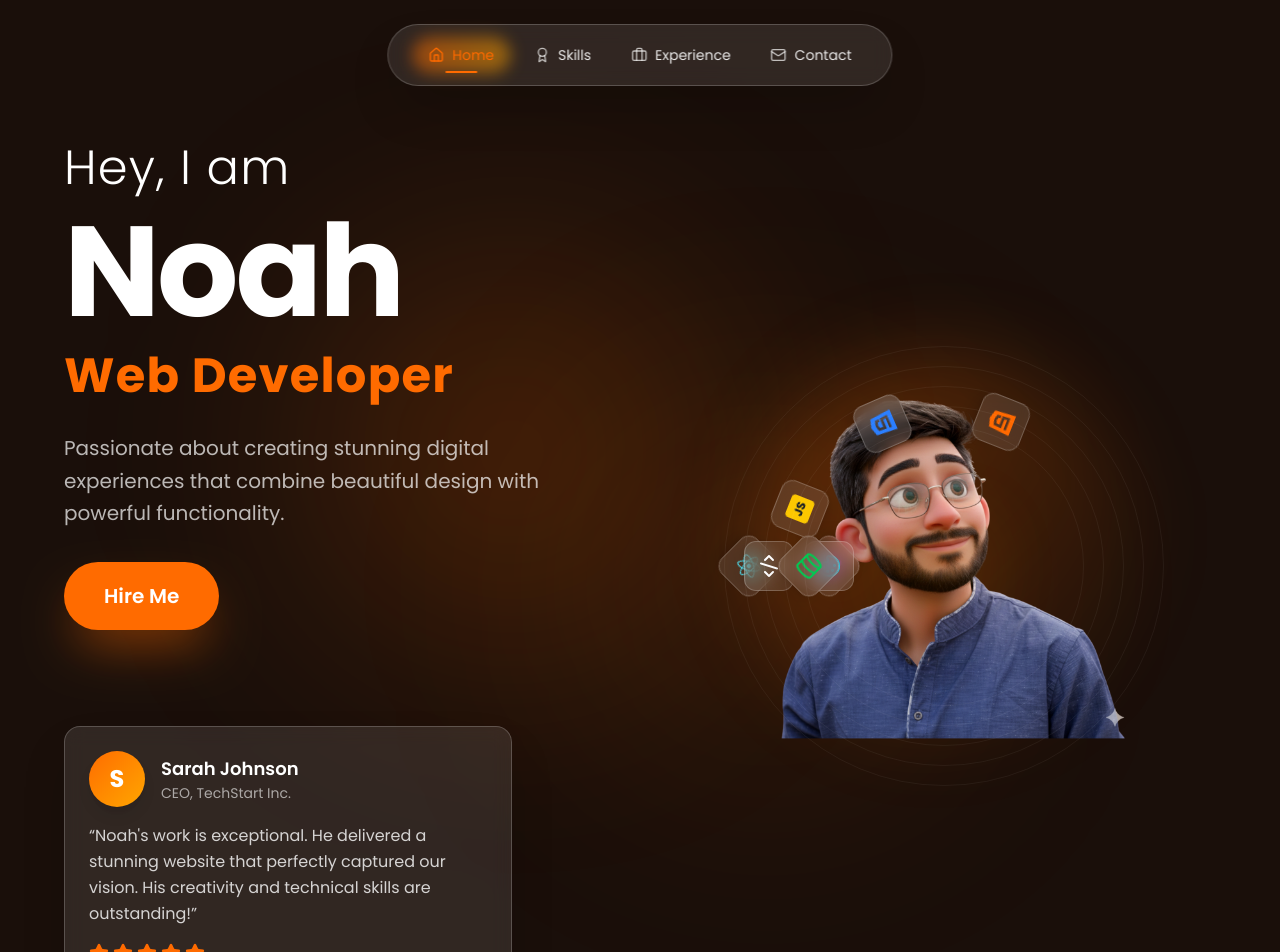
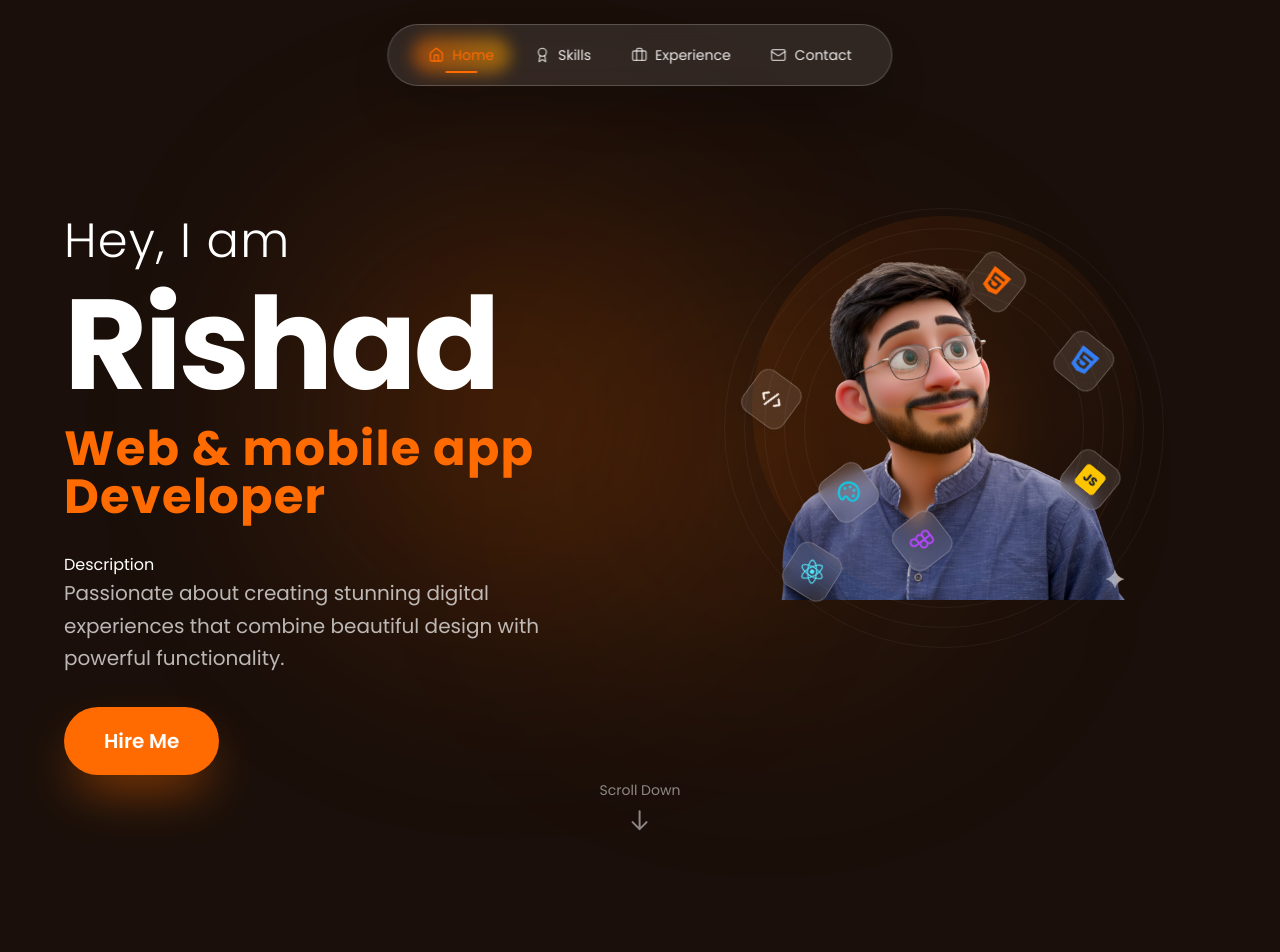
Before and after one commit to Rishad-007/myportfolio, a Next.js app: page / in a window 1280 px wide. Shown: the top 952 px of the page. Built offline with nearby package versions, Linux system fonts and the light colour scheme.

Commit message:
fixed the character

```diff
--- a/app/components/Hero.tsx
+++ b/app/components/Hero.tsx
@@ -1,7 +1,6 @@
 "use client";
 
 import { motion } from "framer-motion";
-import { Star } from "lucide-react";
 import Image from "next/image";
 import OrbitalAnimation from "./OrbitalAnimation";
 
@@ -23,7 +22,7 @@ export default function Hero() {
           initial={{ opacity: 0, x: -50 }}
           animate={{ opacity: 1, x: 0 }}
           transition={{ duration: 0.8, ease: "easeOut" }}
-          className="z-10 flex flex-col space-y-8 text-center lg:text-left"
+          className="order-2 z-10 flex flex-col space-y-8 text-center lg:order-1 lg:text-left"
         >
           {/* Main Heading */}
           <div className="space-y-4">
@@ -42,7 +41,7 @@ export default function Hero() {
               transition={{ delay: 0.4, duration: 0.6 }}
               className="text-6xl font-bold tracking-tight text-white md:text-7xl lg:text-8xl xl:text-9xl"
             >
-              Noah
+              Rishad
             </motion.h1>
 
             <motion.h3
@@ -51,11 +50,10 @@ export default function Hero() {
               transition={{ delay: 0.6, duration: 0.6 }}
               className="text-3xl font-bold tracking-wide text-[#FF6B00] md:text-4xl lg:text-5xl"
             >
-              Web Developer
+              Web & mobile app Developer
             </motion.h3>
           </div>
-
-          {/* Description */}
+          Description
           <motion.p
             initial={{ opacity: 0 }}
             animate={{ opacity: 1 }}
@@ -65,7 +63,6 @@ export default function Hero() {
             Passionate about creating stunning digital experiences that combine
             beautiful design with powerful functionality.
           </motion.p>
-
           {/* CTA Button */}
           <motion.div
             initial={{ opacity: 0, y: 20 }}
@@ -87,39 +84,6 @@ export default function Hero() {
               />
             </motion.button>
           </motion.div>
-
-          {/* Frosted Glass Testimonial Card */}
-          <motion.div
-            initial={{ opacity: 0, y: 30 }}
-            animate={{ opacity: 1, y: 0 }}
-            transition={{ delay: 1.2, duration: 0.6 }}
-            className="glass mt-8 w-full max-w-md rounded-2xl p-6 shadow-2xl lg:mt-16"
-          >
-            <div className="mb-4 flex items-center gap-4">
-              <div className="flex h-14 w-14 items-center justify-center rounded-full bg-gradient-to-br from-[#FF6B00] to-[#FFA500] text-2xl font-bold text-white shadow-lg">
-                S
-              </div>
-              <div>
-                <h4 className="text-lg font-semibold text-white">
-                  Sarah Johnson
-                </h4>
-                <p className="text-sm text-white/60">CEO, TechStart Inc.</p>
-              </div>
-            </div>
-            <p className="text-base leading-relaxed text-white/80">
-              &ldquo;Noah's work is exceptional. He delivered a stunning website
-              that perfectly captured our vision. His creativity and technical
-              skills are outstanding!&rdquo;
-            </p>
-            <div className="mt-4 flex gap-1">
-              {[...Array(5)].map((_, i) => (
-                <Star
-                  key={i}
-                  className="h-5 w-5 fill-[#FF6B00] text-[#FF6B00]"
-                />
-              ))}
-            </div>
-          </motion.div>
         </motion.div>
 
         {/* Right Column - 3D Character Placeholder & Orbital Animation */}
@@ -127,10 +91,14 @@ export default function Hero() {
           initial={{ opacity: 0, x: 50 }}
           animate={{ opacity: 1, x: 0 }}
           transition={{ duration: 0.8, ease: "easeOut", delay: 0.3 }}
-          className="relative flex h-[500px] items-center justify-center lg:h-[700px]"
+          className="relative order-1 -mt-2 flex h-[460px] -translate-y-6 items-center justify-center md:h-[560px] md:-translate-y-10 lg:order-2 lg:h-[700px] lg:-translate-y-16 lg:justify-end"
         >
-          {/* Character Placeholder */}
-          <div className="absolute inset-0 flex items-center justify-center">
+          {/* Solar System Orbital Animation */}
+          <div className="absolute inset-0 z-10 flex items-center justify-center">
+            <OrbitalAnimation />
+          </div>
+
+          {/* Character - Bottom Half (Behind Orbit) */}
           <motion.div
             animate={{
               y: [0, -20, 0],
@@ -140,32 +108,45 @@ export default function Hero() {
               repeat: Infinity,
               ease: "easeInOut",
             }}
-              className="relative"
+            className="absolute inset-0 z-5 flex items-center justify-center"
           >
-              {/* 3D Character Image */}
-              <div className="relative h-64 w-64 md:h-80 md:w-80 lg:h-96 lg:w-96">
-                <div className="absolute inset-0 flex items-center justify-center">
-                  <div className="relative h-full w-full">
+            <div className="relative h-64 w-64 overflow-hidden md:h-80 md:w-80 lg:h-96 lg:w-96">
               <Image
                 src="/character.png"
-                      alt="Noah - 3D Character"
+                alt="Noah - 3D Character Bottom"
                 fill
                 className="object-contain"
                 priority
+                style={{ clipPath: "inset(50% 0 0 0)" }}
               />
             </div>
-                </div>
+          </motion.div>
 
+          {/* Character - Top Half (In Front of Orbit) */}
+          <motion.div
+            animate={{
+              y: [0, -20, 0],
+            }}
+            transition={{
+              duration: 4,
+              repeat: Infinity,
+              ease: "easeInOut",
+            }}
+            className="absolute inset-0 z-20 flex items-center justify-center"
+          >
+            <div className="relative h-64 w-64 overflow-hidden md:h-80 md:w-80 lg:h-96 lg:w-96">
+              <Image
+                src="/character.png"
+                alt="Noah - 3D Character Top"
+                fill
+                className="object-contain"
+                priority
+                style={{ clipPath: "inset(0 0 50% 0)" }}
+              />
               {/* Glowing effect behind character */}
-                <div className="absolute inset-0 -z-10 rounded-full bg-gradient-to-br from-[#FF6B00]/30 to-transparent blur-2xl"></div>
+              <div className="absolute inset-0 -z-10 rounded-full bg-gradient-to-br from-[#FF6B00]/10 to-transparent"></div>
             </div>
           </motion.div>
-          </div>
-
-          {/* Solar System Orbital Animation */}
-          <div className="absolute inset-0">
-            <OrbitalAnimation />
-          </div>
         </motion.div>
       </div>
 
@@ -174,7 +155,7 @@ export default function Hero() {
         initial={{ opacity: 0 }}
         animate={{ opacity: 1 }}
         transition={{ delay: 1.5, duration: 0.6 }}
-        className="absolute bottom-8 left-1/2 -translate-x-1/2"
+        className="absolute bottom-16 left-1/2 -translate-x-1/2"
       >
         <motion.div
           animate={{ y: [0, 10, 0] }}
--- a/app/components/OrbitalAnimation.tsx
+++ b/app/components/OrbitalAnimation.tsx
@@ -7,7 +7,6 @@ interface TechIcon {
   name: string;
   icon: React.ComponentType<{ className?: string }>;
   color: string;
-  delay: number;
   radius: number;
   speed: number;
 }
@@ -22,7 +21,6 @@ export default function OrbitalAnimation() {
         </svg>
       ),
       color: "text-orange-500",
-      delay: 0,
       radius: 180,
       speed: 20,
     },
@@ -34,7 +32,6 @@ export default function OrbitalAnimation() {
         </svg>
       ),
       color: "text-blue-500",
-      delay: 2.5,
       radius: 180,
       speed: 20,
     },
@@ -46,7 +43,6 @@ export default function OrbitalAnimation() {
         </div>
       ),
       color: "text-yellow-400",
-      delay: 5,
       radius: 180,
       speed: 20,
     },
@@ -54,7 +50,6 @@ export default function OrbitalAnimation() {
       name: "Figma",
       icon: Figma,
       color: "text-purple-500",
-      delay: 7.5,
       radius: 140,
       speed: 15,
     },
@@ -62,7 +57,6 @@ export default function OrbitalAnimation() {
       name: "Canva",
       icon: Palette,
       color: "text-cyan-400",
-      delay: 10,
       radius: 140,
       speed: 15,
     },
@@ -74,7 +68,6 @@ export default function OrbitalAnimation() {
         </svg>
       ),
       color: "text-cyan-300",
-      delay: 12.5,
       radius: 220,
       speed: 25,
     },
@@ -82,7 +75,6 @@ export default function OrbitalAnimation() {
       name: "Next.js",
       icon: Code2,
       color: "text-white",
-      delay: 15,
       radius: 200,
       speed: 22,
     },
@@ -90,7 +82,6 @@ export default function OrbitalAnimation() {
       name: "MongoDB",
       icon: Database,
       color: "text-green-500",
-      delay: 17.5,
       radius: 160,
       speed: 18,
     },
@@ -115,6 +106,7 @@ export default function OrbitalAnimation() {
       {/* Orbiting icons */}
       {techIcons.map((tech, index) => {
         const IconComponent = tech.icon;
+        const initialAngle = (index * 360) / techIcons.length;
 
         return (
           <motion.div
@@ -123,15 +115,15 @@ export default function OrbitalAnimation() {
             style={{
               width: `${tech.radius * 2}px`,
               height: `${tech.radius * 2}px`,
+              rotate: `${initialAngle}deg`,
             }}
             animate={{
-              rotate: 360,
+              rotate: `${initialAngle + 360}deg`,
             }}
             transition={{
               duration: tech.speed,
               repeat: Infinity,
               ease: "linear",
-              delay: tech.delay,
             }}
           >
             <motion.div
@@ -140,16 +132,15 @@ export default function OrbitalAnimation() {
                 backgroundColor: "rgba(255, 107, 0, 0.1)",
               }}
               style={{
-                rotate: `${-tech.delay * 18}deg`, // Counter-rotate to keep icons upright
+                rotate: `${-initialAngle}deg`,
               }}
               animate={{
-                rotate: -360,
+                rotate: `${-(initialAngle + 360)}deg`,
               }}
               transition={{
                 duration: tech.speed,
                 repeat: Infinity,
                 ease: "linear",
-                delay: tech.delay,
               }}
             >
               <div className={tech.color}>
```
Lines whose indentation alone changed are shown as unchanged.
